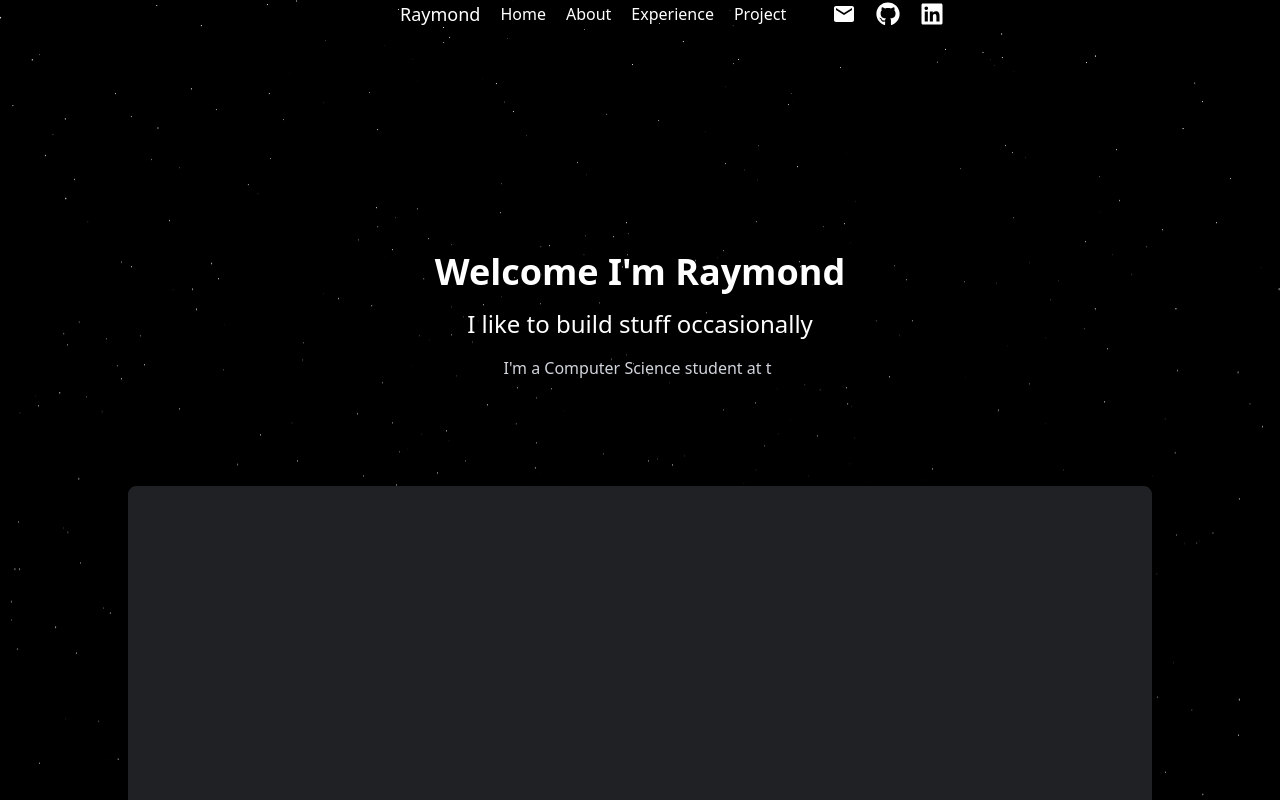
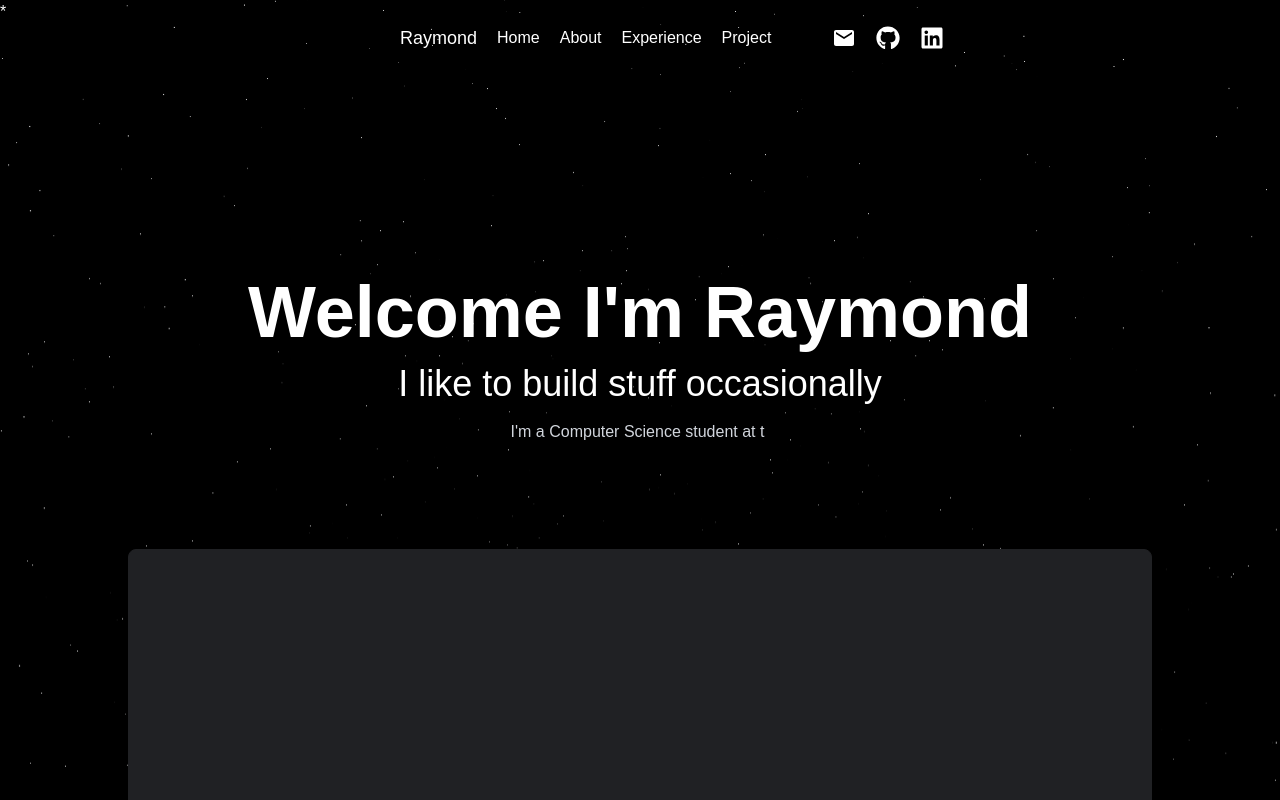
Before and after one commit to RaymondC-tech/portfolio, a Next.js app: page / in a window 1280 px wide. Shown: the top 800 px of the page. Built offline with nearby package versions, Linux system fonts and the light colour scheme; a web font is replaced by a local one.

Commit message:
font fixed

```diff
--- a/package.json
+++ b/package.json
@@ -15,6 +15,7 @@
     "@tensorflow/tfjs": "^4.22.0",
     "framer-motion": "^12.15.0",
     "next": "15.3.2",
+    "orbit-space": "^1.1.0",
     "react": "^19.1.0",
     "react-dom": "^19.0.0",
     "react-icons": "^5.5.0",
--- a/src/app/globals.css
+++ b/src/app/globals.css
@@ -1,7 +1,19 @@
+/* 1) Optional: charset must be first if you need it */
+@charset "utf-8";
+@import url('https://fonts.googleapis.com/css2?family=NTR:wght@400;700&display=swap');
+
+
 @import "tailwindcss";
 
 
 
+@layer utilities {
+  .text-2xs { font-size: 0.5rem; }
+}
+
+@theme {
+  --font-sans: 'NTR', sans-serif;
+}
 
 @keyframes blink{
     0%, 100% { opacity: 1;}
@@ -36,7 +48,3 @@
   .custom-scrollbar:hover::-webkit-scrollbar-thumb {
     background-color: #888; /* Lighter gray when hovered */
   }
-
-@layer utilities {
-    .text-2xs { font-size: 0.5rem; }
-}
--- a/src/app/layout.tsx
+++ b/src/app/layout.tsx
@@ -2,14 +2,16 @@
 
 import type { Metadata } from "next";
 import "./globals.css";
-import {Starfield, Navbar} from '@/components'
+import {Starfield, Navbar, Background1} from '@/components'
 import { LoadingProvider, useLoading } from './LoadingContext'
 
 function RootLayoutContent({ children }: { children: React.ReactNode}) {
   const { isLoaded } = useLoading()
   return (
     <>
-    <Starfield/>
+    *<Starfield/>
+
+
     {isLoaded && <Navbar />}
     {children}
     </>
--- a/src/components/homepage/TypingIntro.tsx
+++ b/src/components/homepage/TypingIntro.tsx
@@ -45,8 +45,8 @@ const TypingIntro = () => {
 
     return (
         <div className="text-center text-white space-y-4 mt-40">
-            <h1 className="text-4xl font-bold">{typedLines[0]}{lineIndex === 0 && <Cursor />}</h1>
-            <h2 className="text-2xl">{typedLines[1]}{lineIndex === 1 && <Cursor />}</h2>
+            <h1 className="text-7xl font-bold font-weight: 700">{typedLines[0]}{lineIndex === 0 && <Cursor />}</h1>
+            <h2 className="text-4xl">{typedLines[1]}{lineIndex === 1 && <Cursor />}</h2>
             <p className="max-w-xl mx-auto text-gray-300">{typedLines[2]}{(lineIndex === 2 || lineIndex === 3) && <Cursor />}</p>
             <div className={`flex justify-center transition-opacity duration-1000 ${showButton ? 'opacity-100': 'opacity-0'}`}>
                 <a href="mailto:raymondch49@gmail.com" className="flex items-center">
--- a/src/components/index.ts
+++ b/src/components/index.ts
@@ -6,3 +6,4 @@ export { default as TypingIntro} from './homepage/TypingIntro'
 export { default as RocketIntro } from './intro/RocketIntro'
 export { default as ThreeSixtyCarousel } from './projects/ThreeSixtyCarousel'
 export { default as Experience } from './experience/Experience'
+//export { default as Background1 } from './layout/Backrgound1'
--- /dev/null
+++ b/src/types/orbit-space.d.ts
@@ -0,0 +1,10 @@
+declare module 'orbit-space' {
+    import { FC, PropsWithChildren } from 'react';
+
+    /**
+     * The default export is a React component that
+     * wraps your app’s content in the 3D background.
+     */
+    const OrbitSpace: FC<PropsWithChildren<{}>>;
+    export default OrbitSpace;
+  }
```
Also changed, not shown: src/components/layout/Backrgound1.tsx (added, +49 -0 lines), 1 other file (tests, documents, lock files or other folders).
